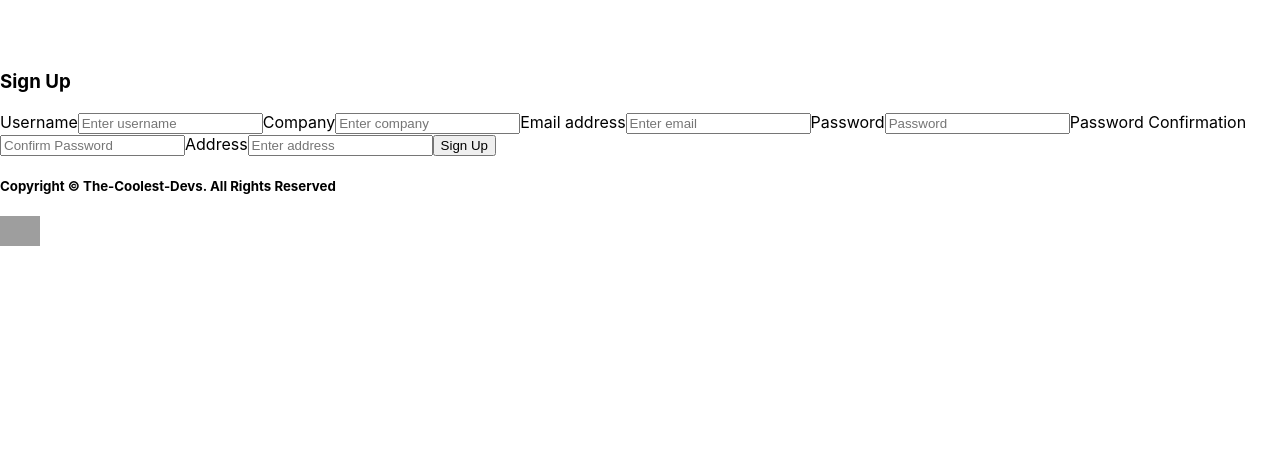
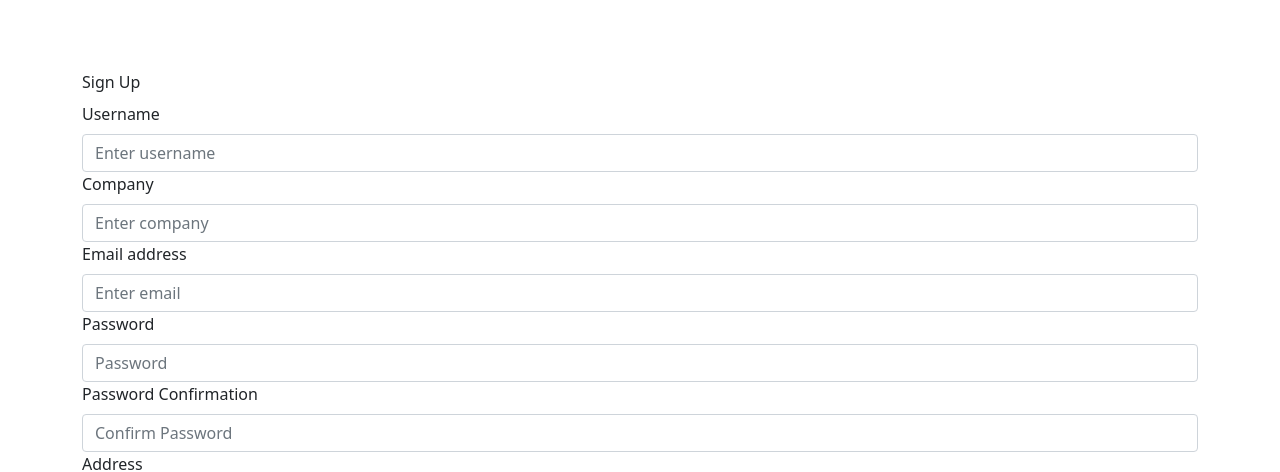
Before and after one commit to robisonJohn/Community-Table, a React (Create React App) app in the folder client/: page /sign-up in a window 1280 px wide. Shown: the part 330-802 px from the top of the page. Built offline with nearby package versions, Linux system fonts and the light colour scheme; grey boxes are pictures that could not be loaded.

Commit message:
finalized first iteration of login and signup screens

```diff
--- a/client/package.json
+++ b/client/package.json
@@ -7,8 +7,10 @@
     "@testing-library/react": "^11.2.7",
     "@testing-library/user-event": "^12.8.3",
     "axios": "^0.21.1",
+    "bootstrap": "^5.0.2",
     "jwt-decode": "^3.1.2",
     "react": "^17.0.2",
+    "react-bootstrap": "^2.0.0-beta.4",
     "react-dom": "^17.0.2",
     "react-router-dom": "^5.2.0",
     "react-scripts": "4.0.3",
--- a/client/src/App.js
+++ b/client/src/App.js
@@ -10,6 +10,7 @@ import ItemEdit from "./screens/ItemEdit/ItemEdit";
 import { verifyUser } from "./services/users"
 import { Switch, Route, Redirect } from "react-router-dom";
 import "./App.css";
+import 'bootstrap/dist/css/bootstrap.min.css';
 
 function App() {
 const [user, setUser] = useState(null)
--- a/client/src/screens/Login/Login.jsx
+++ b/client/src/screens/Login/Login.jsx
@@ -3,6 +3,7 @@ import { login } from "../../services/users";
 import { useHistory } from "react-router-dom";
 import "./Login.css";
 import { Layout } from "../../components";
+import { Form, Container, Button } from 'react-bootstrap';
 
 const Login = (props) => {
   const history = useHistory();
@@ -43,44 +44,45 @@ const Login = (props) => {
     const toggleForm = form.isError ? "danger" : "";
     if (form.isError) {
       return (
-        <button type="submit" className={toggleForm}>
+        <Button type="submit" className={toggleForm}>
           {form.errorMsg}
-        </button>
+        </Button>
       );
     } else {
-      return <button type="submit">Login</button>;
+      return <Button type="submit">Login</Button>;
     }
   };
 
   const { email, password } = form;
   return (
     <Layout>
-      <div className="login-container">
-        <h2>Login</h2>
-        <form onSubmit={onLogin}>
-          <label>Email</label>
-          <input
+      <Container className="login-container">
+        <Form>
+          <Form.Label>Login</Form.Label>
+          <Form.Group>
+            <Form.Label>Email</Form.Label>
+            <Form.Control
             required
-            type="text"
+            type="email"
             name="email"
+            placeholder="Enter Email"
             value={email}
-            placeholder="Enter Email"
-            onChange={handleChange}
-          />
+            onChange={handleChange}/>
+          </Form.Group>
 
-          <label>Password</label>
-          <input
+          <Form.Group>
+            <Form.Label>Password</Form.Label>
+            <Form.Control
             required
-            type="text"
+            type="password"
             name="password"
+            placeholder="Enter Password"
             value={password}
-            placeholder="Enter Password"
-            onChange={handleChange}
-          />
-
-          {renderError()}
-        </form>
-      </div>
+            onChange={handleChange}/>
+            {renderError()}
+          </Form.Group>
+        </Form>
+      </Container>
     </Layout>
   );
 };
--- a/client/src/screens/SignUp/SignUp.jsx
+++ b/client/src/screens/SignUp/SignUp.jsx
@@ -3,6 +3,7 @@ import { signUp } from "../../services/users";
 import { useHistory } from "react-router-dom";
 import "./SignUp.css"
 import { Layout } from "../../components";
+import { Form, Container, Button } from 'react-bootstrap';
 
 const SignUp = (props) => {
   const history = useHistory()
@@ -51,12 +52,12 @@ const renderError = () => {
   const toggleForm = form.isError ? 'danger' : ''
   if (form.isError) {
     return (
-      <button type='submit' className={toggleForm}>
+      <Button type='submit' className={toggleForm}>
         {form.errorMsg}
-      </button>
+      </Button>
     )
   } else {
-    return <button type='submit'>Sign Up</button>
+    return <Button type='submit'>Sign Up</Button>
   }
 }
 
@@ -64,11 +65,12 @@ const { username, company, email, password, passwordConfirmation, address } = fo
 
 return (
   <Layout>
-  <div className='signup-container'>
-    <h3>Sign Up</h3>
-    <form onSubmit={onSignUp}>
-      <label>Username</label>
-      <input
+    <Container className='signup-container'>
+        <Form onSubmit={onSignUp}>
+          <Form.Label>Sign Up</Form.Label>
+          <Form.Group>
+            <Form.Label>Username</Form.Label>
+            <Form.Control
               required
               type='text'
               name='username'
@@ -76,8 +78,11 @@ return (
               placeholder='Enter username'
               onChange={handleChange}
             />
-      <label>Company</label>
-      <input
+          </Form.Group>
+
+          <Form.Group>
+            <Form.Label>Company</Form.Label>
+            <Form.Control
               required
               type='text'
               name='company'
@@ -85,8 +90,11 @@ return (
               placeholder='Enter company'
               onChange={handleChange}
             />
-      <label>Email address</label>
-      <input
+          </Form.Group>
+
+          <Form.Group>
+            <Form.Label>Email address</Form.Label>
+            <Form.Control
               required
               type='email'
               name='email'
@@ -94,8 +102,11 @@ return (
               placeholder='Enter email'
               onChange={handleChange}
             />
-      <label>Password</label>
-      <input
+          </Form.Group>
+
+          <Form.Group>
+            <Form.Label>Password</Form.Label>
+            <Form.Control
               required
               name='password'
               value={password}
@@ -103,8 +114,11 @@ return (
               placeholder='Password'
               onChange={handleChange}
             />
-      <label>Password Confirmation</label>
-      <input
+          </Form.Group>
+
+          <Form.Group>
+            <Form.Label>Password Confirmation</Form.Label>
+            <Form.Control
               required
               name='passwordConfirmation'
               value={passwordConfirmation}
@@ -112,8 +126,11 @@ return (
               placeholder='Confirm Password'
               onChange={handleChange}
             />
-      <label>Address</label>
-      <input
+          </Form.Group>
+
+          <Form.Group>
+            <Form.Label>Address</Form.Label>
+            <Form.Control
               required
               type='text'
               name='address'
@@ -121,10 +138,13 @@ return (
               placeholder='Enter address'
               onChange={handleChange}
             />
+          </Form.Group>
+
 
           {renderError()}
-    </form>
-  </div>
+        </Form>
+      </Container>
+
   </Layout>
 )
 }
```
Also changed, not shown: 1 other file (tests, documents, lock files or other folders). Lines whose indentation alone changed are shown as unchanged.
